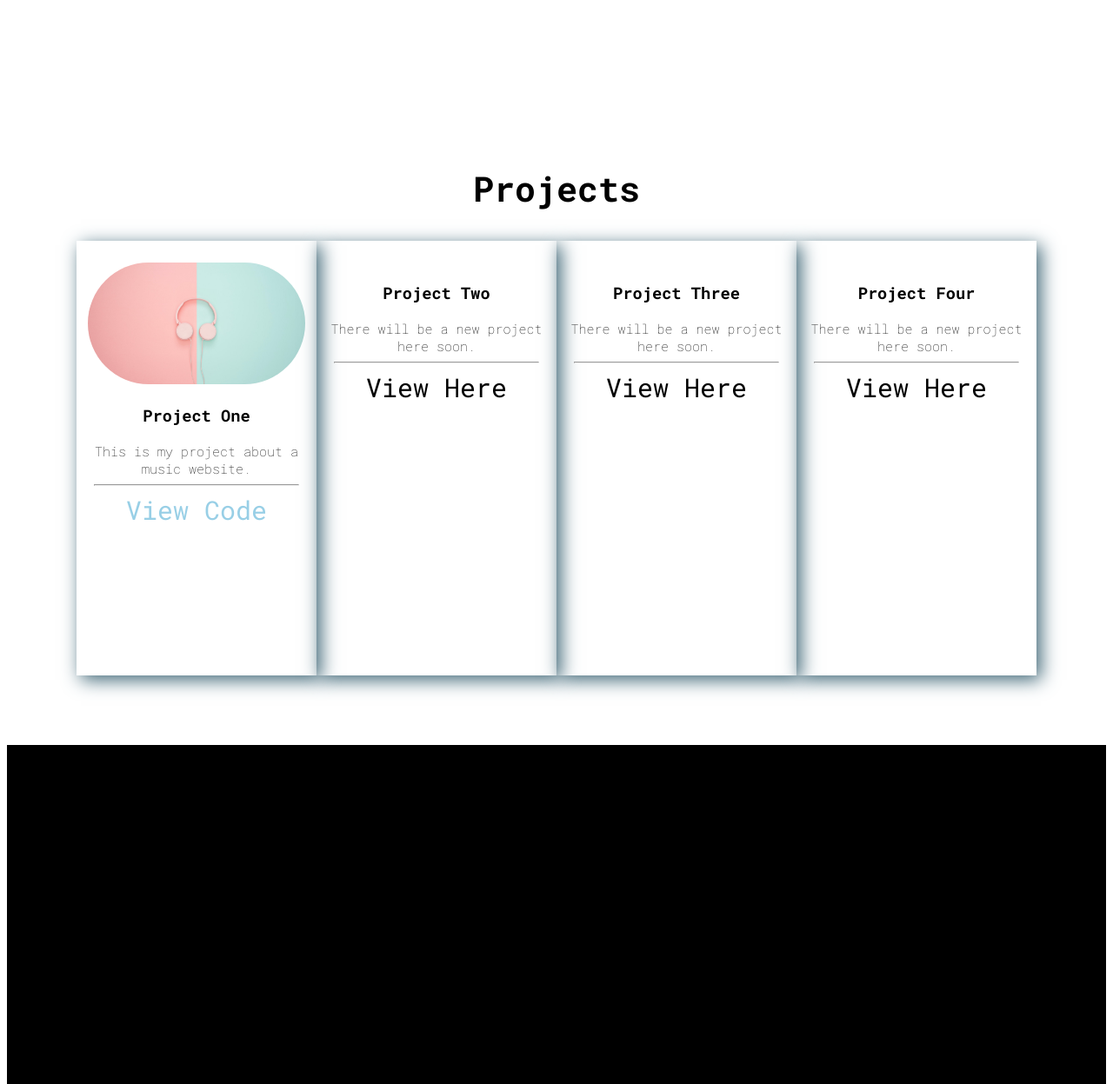
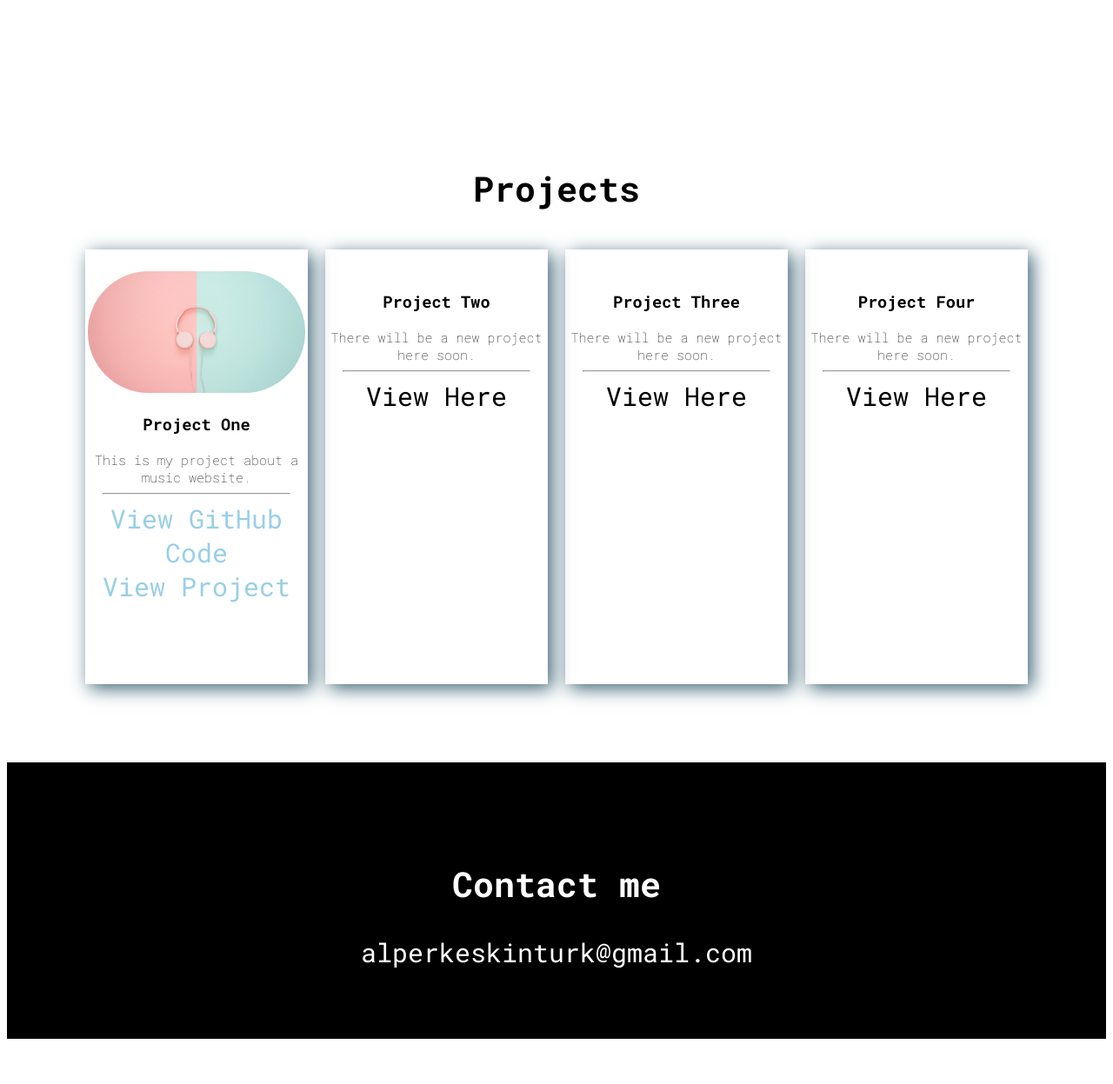
Before and after one commit to Alperkeskinturk/PortfolioWebsite, a plain HTML site: page index.html in a window 1280 px wide. Shown: the part 1233-2480 px from the top of the page at 87% size. After the commit the page ends 2436 px from the top, so only its background shows below. Drawn offline with Linux system fonts and the light colour scheme.

Commit message:
Finished my portfolio website.

```diff
--- a/index.html
+++ b/index.html
@@ -15,15 +15,15 @@
             <img class="logo" src="src/images/165272928367873281.png" alt=""/>
                 <ul>
                     <li><a href="#about-me">About me</a></li>
-                    <li><a>Projects</a></li>
-                    <li><a>Contact</a></li>
+                    <li><a href="#projects">Projects</a></li>
+                    <li><a href="#contact-me">Contact</a></li>
                 </ul>
             </nav>
         <div class="hero-area">
             <div class="hero-text">
                 <h1>Alper Keskinturk</h1>
                 <p>Front End Develepor</p>
-                <div class="button">About me</div>
+                <div class="button"><a href="#about-me">About me</a></div>
             </div>
             <div class="socials">
                 <div><a href="https://github.com/Alperkeskinturk" class="social">
@@ -42,7 +42,7 @@
                 <img class="headshot" src="src/images/E28AA053-6221-4911-BBD5-9E46E0369DB8.JPG" alt="">
             </div>
         </section>
-        <section class="sub-section-alternative">
+        <section class="sub-section-alternative" id="projects">
             <h2>Projects</h2>
             <div class="project-container">
                 <div class="project-card">
@@ -50,7 +50,8 @@
                     <h3>Project One</h3>
                     <p class="subtext">This is my project about a music website.</p>
                     <hr/>
-                    <p ><a class="project-link" href="https://github.com/Alperkeskinturk/Music-Website">View Code</a></p>
+                    <p ><a class="project-link" href="https://github.com/Alperkeskinturk/Music-Website">View GitHub Code</a></p>
+                    <p ><a class="project-link" href="https://alperkeskinturk.github.io/Music-Website/">View Project</a></p>
                 </div>
                 <div class="project-card">                    <img class="project-image" src="">
                     <h3>Project Two</h3>
@@ -72,7 +73,10 @@
                 </div>
             </div>
         </section>
-        <footer></footer>
+        <footer id="contact-me">
+            <h2>Contact me</h2>
+            <p>alperkeskinturk@gmail.com</p>
+        </footer>
         <script src="src/app.js"></script>
     </body>
 </html>
--- a/src/style.css
+++ b/src/style.css
@@ -11,8 +11,10 @@ section {
     font-size: 40px;
 }
 footer {
-    height: 500px;
     background-color: black;
+    color: white;
+    text-align: center;
+    padding: 80px;
 }
 nav {
     display: flex;
@@ -94,10 +96,18 @@ p {
     width: 300px;
     height: 500px;
     box-shadow: 5px 5px 20px rgb(61, 101, 117);
+    margin: 10px;
 }
 .project-container {
     display: flex;
     justify-content: space-around;
+}
+
+@media only screen and (max-width: 1000px){
+    .project-container {
+        display: flex;
+        flex-wrap: wrap;
+    }
 }
 .sub-section-alternative {
     display: flex;
```
